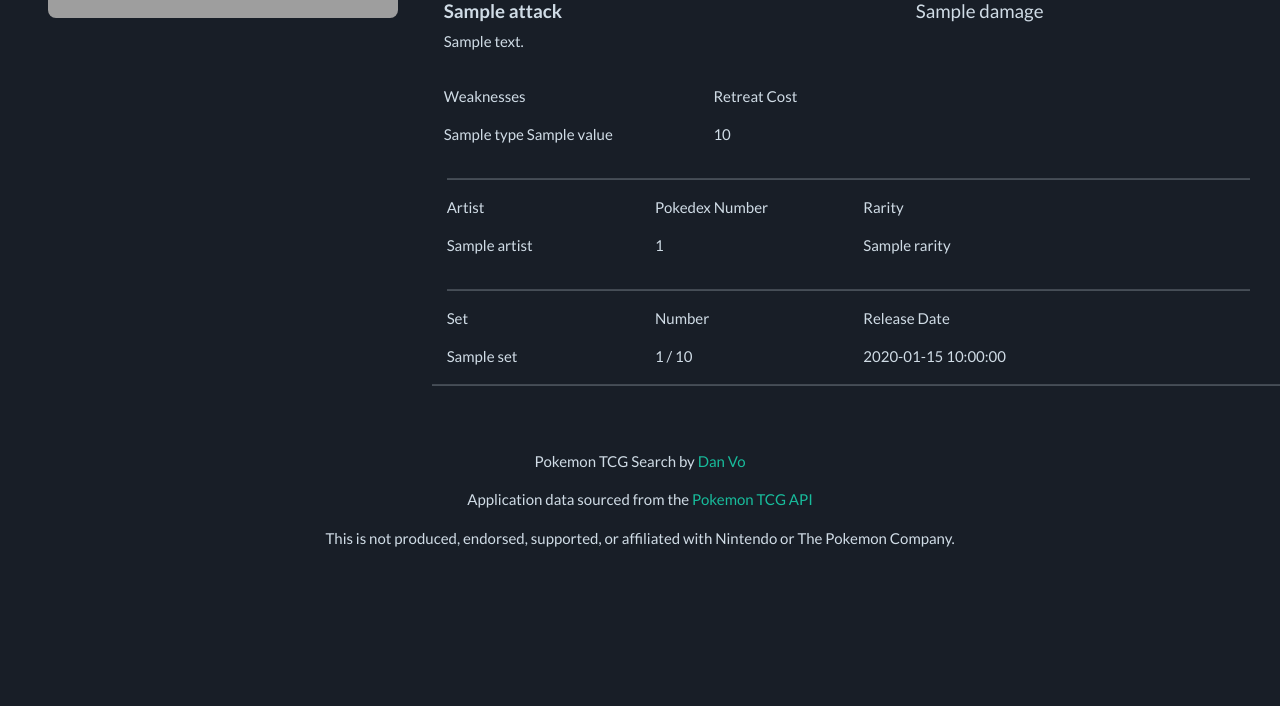
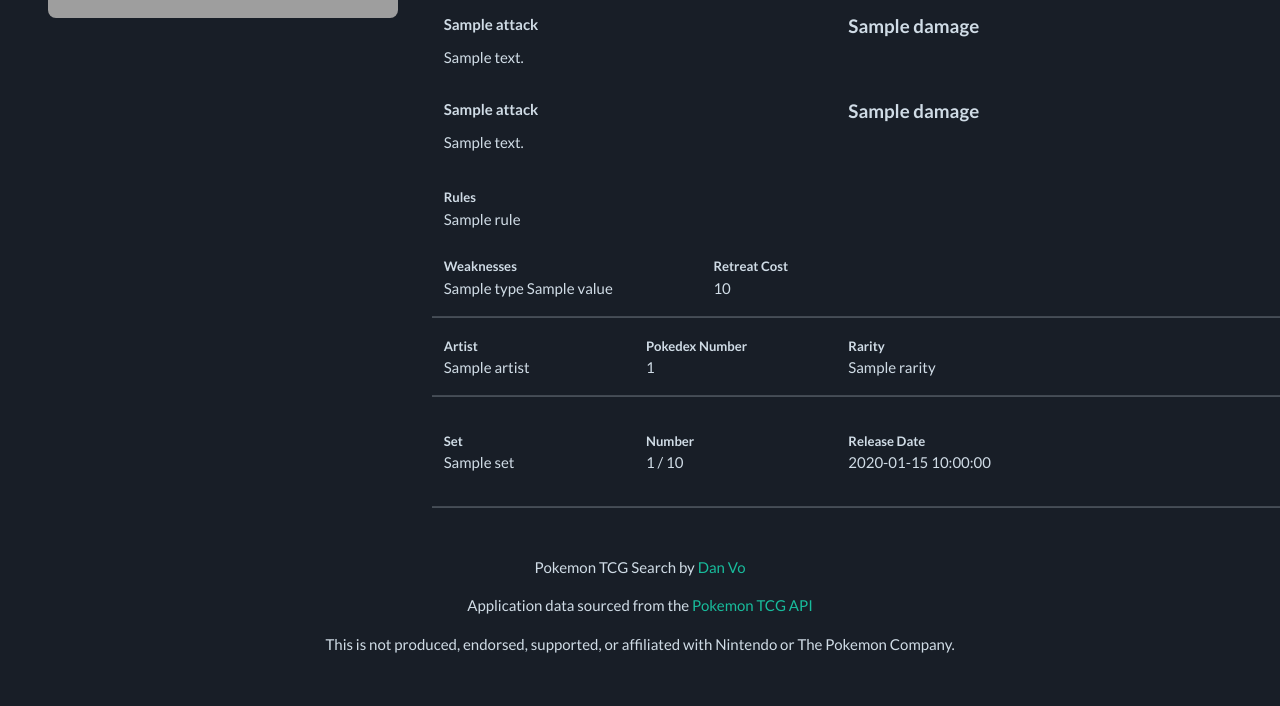
Before and after one commit to thedvo/capstone-project01, a Flask app: page /cards/1 in a window 1280 px wide. Shown: the part 541-1247 px from the top of the page. Before the commit the page ends 1088 px from the top, so only its background shows below. Run offline with Flask 2, Linux system fonts and the light colour scheme; tables that the repository leaves empty hold one stand-in row (values such as "Sample post"); a database or web service that is not in the repository returns one stand-in record (values such as "Sample title"); data that the repository does not hold is empty; some libraries are stand-ins or nearby versions; grey boxes are pictures that could not be loaded.

Commit message:
fix some styling for detail page. change source for card prices

```diff
--- a/pokemon_tcg/app.py
+++ b/pokemon_tcg/app.py
@@ -38,11 +38,8 @@ def request_cards(pokemon):
     data = response.json()
 
     data = data['data']
-    # name = data['data'][i]['name']
-    # image = data['data'][i]['images']['large']
 
     return {"data": data}
-    # return {"id": card_id}, {"name": name}, {"image": image}
 
 
 @app.route('/cards/')
--- a/pokemon_tcg/static/stylesheets/app.css
+++ b/pokemon_tcg/static/stylesheets/app.css
@@ -85,3 +85,19 @@ body {
 #tcgplayer {
 	font-size: 10px;
 }
+
+#market-price {
+	color: rgb(136, 0, 247);
+}
+
+#low-price {
+	color: rgb(49, 218, 49);
+}
+
+#mid-price {
+	color: rgb(0, 157, 255);
+}
+
+#high-price {
+	color: rgb(255, 58, 58);
+}
--- a/pokemon_tcg/templates/card/card_detail.html
+++ b/pokemon_tcg/templates/card/card_detail.html
@@ -24,7 +24,7 @@
                 <!-- Health Points 'HP' -->
                 {% if card['data']['hp'] %}
                 <div class="col-6 mt-3">
-                    <p>HP {{card['data']['hp']}}</p>
+                    <p class="fw-bold">HP {{card['data']['hp']}}</p>
                 </div>
                 {% endif %}
             </div>
@@ -33,48 +33,64 @@
 
             <!-- Card Pricing -->
             <div class="row">
-                <h5>Prices   <span id="tcgplayer">  via <a href="{{card['data']['cardmarket']['url']}}">Card Market</a></span></h5>
-                <small class="mb-2">Updated {{card['data']['cardmarket']['updatedAt']}}</small>
+                {% if card['data']['tcgplayer'] %}
+                <h5>Prices   <span id="tcgplayer">  via <a href="{{card['data']['tcgplayer']['url']}}">TCG Player</a></span></h5>
+                {% if card['data']['tcgplayer']['prices']['holofoil'] %}
+
+                <small class="mb-2">Updated {{card['data']['tcgplayer']['updatedAt']}}</small>
 
                 <div class="col-2 mt-2">
-                    <p>Trend Price</p>
-                    <p>${{card['data']['cardmarket']['prices']['trendPrice']}}</p>
+                    <small class="fw-bold">Market Price</small>
+                    <p id="market-price">${{card['data']['tcgplayer']['prices']['holofoil']['market']}}</p>
                 </div>
                 <div class="col-2 mt-2">
-                    <p>1 Day Average</p>
-                    <p>${{card['data']['cardmarket']['prices']['avg1']}}</p>
+                    <small class="fw-bold">Low</small>
+                    <p id="low-price">${{card['data']['tcgplayer']['prices']['holofoil']['low']}}</p>
                 </div>
 
                 <div class="col-2 mt-2">
-                    <p>7 Day Average</p>
-                    <p>${{card['data']['cardmarket']['prices']['avg7']}}</p>
+                    <small class="fw-bold">Mid</small>
+                    <p id="mid-price">${{card['data']['tcgplayer']['prices']['holofoil']['mid']}}</p>
                 </div>
 
                 <div class="col-2 mt-2">
-                    <p>30 Day Average</p>
-                    <p>${{card['data']['cardmarket']['prices']['avg30']}}</p>
+                    <small class="fw-bold">High</small>
+                    <p id="high-price">${{card['data']['tcgplayer']['prices']['holofoil']['high']}}</p>
                 </div>
+                {% else %}
+                <p>N/A</p>
+                {% endif %}
+                {% endif %}
             </div>
 
 
             <hr>
 
             <div class="row">
+                <div class="row">
+                    <div class="col-7">
+                    {% if card['data']['abilities'] %}
+                    <small class="fw-bold">Ability</small>
+                    <h6 class="fw-bold mt-3"> {{card['data']['abilities'][0]['name']}}</h6>
+                    <p> {{card['data']['abilities'][0]['text']}}</p>
+                    {% endif %}
+                    </div>
+                </div>
                 <!-- Card Attacks -->
                 {% if card['data']['attacks']%}
-                <p>Attacks</p>
+                <small class="fw-bold mt-3">Attacks</small>
                     {% if card['data']['attacks'][0] %}
-                    <div class="row">
+                    <div class="row mt-3">
                         <div class="col">
-                            <h5 class="fw-bold">{{card['data']['attacks'][0]['name']}}</h5>
+                            <h6 class="fw-bold">{{card['data']['attacks'][0]['name']}}</h6>
                         </div>
-                        <div class="col-5">
-                            <h5>{{card['data']['attacks'][0]['damage']}}</h5>
+                        <div class="col-6">
+                            <h5 class="fw-bold">{{card['data']['attacks'][0]['damage']}}</h5>
                         </div>
 
                     </div>
                     <div class="row">
-                        <div class="col-8">
+                        <div class="col-7">
                             <p>{{card['data']['attacks'][0]['text']}}</p>
                         </div>
                     </div>
@@ -83,78 +99,95 @@
                     {% if card['data']['attacks'][1] %}
                     <div class="row mt-3">
                         <div class="col">
-                            <h5 class="fw-bold">{{card['data']['attacks'][1]['name']}}</h5>
+                            <h6 class="fw-bold">{{card['data']['attacks'][1]['name']}}</h6>
                         </div>
-                        <div class="col-5">
-                            <h5>{{card['data']['attacks'][1]['damage']}}</h5>
+                        <div class="col-6">
+                            <h5 class="fw-bold">{{card['data']['attacks'][1]['damage']}}</h5>
                         </div>
                     </div>
                     <div class="row">
-                        <div class="col-8">
+                        <div class="col-7">
                             <p>{{card['data']['attacks'][1]['text']}}</p>
                         </div>
                     </div>
                     {% endif %}
+
                     {% elif card['data']['rules']%}
-                <p>Rules</p>
+                    <div class="row">
+                        <small class="fw-bold">Rules</small>
                         <p>{{card['data']['rules'][0]}}</p>
+                    </div>
                     {% endif %}
 
+
+                    {% if card['data']['rules']%}
+                    <div class = "row mt-3">
+                        <div class="col-7">
+                            <small class="fw-bold">Rules</small>
+                            <p>{{card['data']['rules'][0]}}</p>
+                        </div>
+                    </div>
+                    {% endif %}
+
+
+                    <div class="row mt-2">
+                        <div class="col-4">
                             {% if card['data']['weaknesses'] %}
-                <div class="row mt-3">
-                    <div class="col-4">
-                        <p>Weaknesses</p>
+                            <small class="fw-bold">Weaknesses</small>
                             <p>{{card['data']['weaknesses'][0]['type']}} {{card['data']['weaknesses'][0]['value']}}</p>
+                            {% endif %}
                         </div>
 
                         <div class="col-4">
-                        <p>Retreat Cost</p>
+                            {% if card['data']['retreatCost'] %}
+                            <small class="fw-bold">Retreat Cost</small>
                             <p>{{card['data']['retreatCost'][0]}}</p>
+                            {% endif %}
                         </div>
                     </div>
-            </div>
-            {% endif %}
+
+
 
             <hr>
 
             <!-- Other card details -->
             <div class="row">
                 <div class="col-3">
-                    <p>Artist</p>
+                    <small class="fw-bold">Artist</small>
                     <p> {{card['data']['artist']}} </p>
                 </div>
 
                 {% if card['data']['nationalPokedexNumbers'] %}
                 <div class="col-3">
-                    <p>Pokedex Number</p>
+                    <small class="fw-bold">Pokedex Number</small>
                     <p>{{card['data']['nationalPokedexNumbers'][0]}} </p>
                 </div>
                 {% endif %}
 
                 <div class="col-3">
-                    <p>Rarity</p>
+                    <small class="fw-bold">Rarity</small>
                     <p>{{card['data']['rarity']}} </p>
                 </div>
             </div>
             <hr>
-            <div class="row mt-3 mb-5">
+            <div class="row mt-3 mb-3">
                 <div class="col-3">
-                    <p>Set</p>
+                    <small class="fw-bold">Set</small>
                     <p>{{card['data']['set']['name']}}</p>
                 </div>
 
                 <div class="col-3">
-                    <p>Number</p>
+                    <small class="fw-bold">Number</small>
                     <p>{{card['data']['number']}} / {{card['data']['set']['total']}}</p>
                 </div>
 
                 <div class="col-3">
-                    <p>Release Date</p>
+                    <small class="fw-bold">Release Date</small>
                     <p>{{card['data']['set']['releaseDate']}}</p>
                 </div>
-                <hr>
+
             </div>
-
+            <hr class="mb-5">
         </div>
     </div>
 </div>
--- a/pokemon_tcg/templates/card/cards.html
+++ b/pokemon_tcg/templates/card/cards.html
@@ -1,7 +1,6 @@
 {% extends 'base.html' %}
 {% block title %}Search Results{% endblock %}
 {% block content %}
-
 <div class="container-fluid">
     <div class="row text-center mt-4">
         {% for card in cards['data'] %}
@@ -13,5 +12,4 @@
         {% endfor %}
     </div>
 </div>
-
 {% endblock %}
```
Lines whose indentation alone changed are shown as unchanged.
